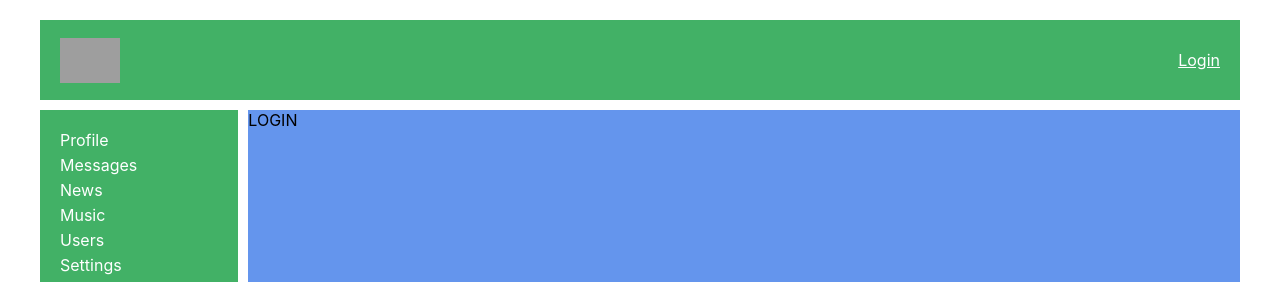
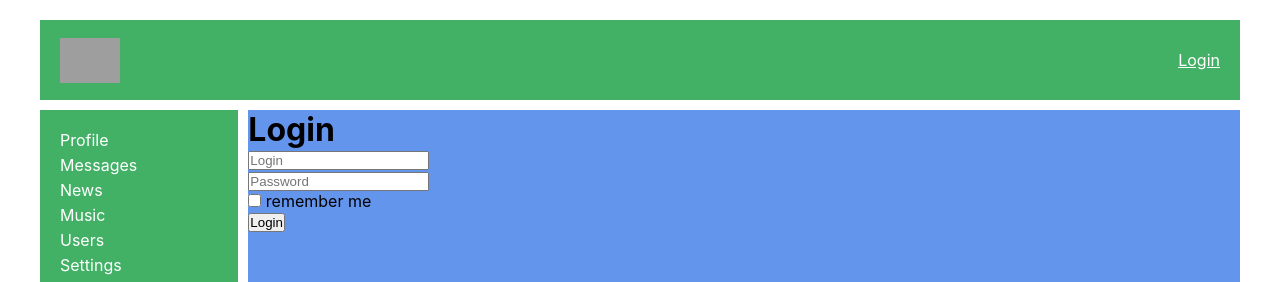
Before and after one commit to Belevanceva-Kate/react-social-network, a React (Create React App) app: page /login in a window 1280 px wide. Shown: the top 282 px of the page. Built offline with nearby package versions, Linux system fonts and the light colour scheme; no server answers; grey boxes are pictures that could not be loaded.

Commit message:
add redux-form

```diff
--- a/package.json
+++ b/package.json
@@ -13,6 +13,7 @@
     "react-router-dom": "^5.2.0",
     "react-scripts": "4.0.1",
     "redux": "^4.0.5",
+    "redux-form": "^8.3.7",
     "redux-thunk": "^2.3.0",
     "web-vitals": "^0.2.4"
   },
--- a/src/api/api.js
+++ b/src/api/api.js
@@ -37,8 +37,8 @@ export const profileAPI = {
         return instance.get(`profile/status/` + userId)
             .then(response => response.data);
     },
-    updateStatus(userId, status) {
-        return instance.get(`profile/status/` + userId, {
+    updateStatus(status) {
+        return instance.put(`profile/status`, {
                 status: status
             })
             .then(response => response.data);
--- a/src/components/Login/Login.jsx
+++ b/src/components/Login/Login.jsx
@@ -1,9 +1,20 @@
+import LoginForm from './LoginForm/LoginForm';
+import { reduxForm } from 'redux-form';
 import cls from './Login.module.css';
 
+const LoginReduxForm = reduxForm({
+    form: 'login'
+})(LoginForm);
+
 const Login = (props) => {
+    const onSubmit = (formData) => {
+
+    }
+
     return (
         <div className={ cls.login }>
-            LOGIN
+            <h1>Login</h1>
+            <LoginReduxForm onSubmit={ onSubmit } />
         </div>
     );
 }
--- /dev/null
+++ b/src/components/Login/LoginForm/LoginForm.jsx
@@ -0,0 +1,34 @@
+import cls from './LoginForm.module.css';
+import { Field } from 'redux-form';
+
+const LoginForm = (props) => {
+    return (
+        <div className={ cls.login }>
+            <form onSubmit={ props.handleSubmit }>
+                <div>
+                    <Field
+                        component={ 'input' }
+                        name={ 'login' }
+                        placeholder='Login' />
+                </div>
+                <div>
+                    <Field
+                        component={ 'input' }
+                        name={ 'password' }
+                        placeholder={ 'Password' } />
+                </div>
+                <div>
+                    <Field
+                        component={ 'input' }
+                        name={ 'rememberMe' }
+                        type={ 'checkbox' } /> remember me
+                </div>
+                <div>
+                    <button>Login</button>
+                </div>
+            </form>
+        </div>
+    );
+}
+
+export default LoginForm;
--- a/src/components/Profile/Info/Info.jsx
+++ b/src/components/Profile/Info/Info.jsx
@@ -62,7 +62,11 @@ const Info = (props) => {
 						? <div className={ cls.about }>{ props.profile.aboutMe }</div>
 						: null
 					}
-					<Status status='Hi' />
+					{
+						props.status
+						? <Status status={ props.status } updateStatus={ props.updateStatus } />
+						: null
+					}
 					{
 						socialsElements.length > 0
 							? <div className={ cls.socials }>
--- a/src/components/Profile/Info/Status/Status.jsx
+++ b/src/components/Profile/Info/Status/Status.jsx
@@ -3,16 +3,27 @@ import cls from './Status.module.css';
 
 class Status extends React.Component {
     state = {
-        editMode: false
+        editMode: false,
+        status: this.props.status
     }
 
-    // activateEditMode = () => {
-    activateEditMode() {
+    componentDidUpdate(prevProps, prevState) {
+        if (prevProps.status !== this.props.status) {
+            this.setState({ status: this.props.status });
+        }
+    }
+
+    activateEditMode = () => {
         this.setState({ editMode: true });
     }
 
-    deactivateEditMode() {
+    deactivateEditMode = () => {
         this.setState({ editMode: false });
+        this.props.updateStatus(this.state.status);
+    }
+
+    onStatusChange = (e) => {
+        this.setState({ status: e.currentTarget.value });
     }
 
     render() {
@@ -22,8 +33,8 @@ class Status extends React.Component {
                     !this.state.editMode &&
                     <div className={ cls.content }>
                         <span
-                            onDoubleClick={ this.activateEditMode.bind(this) }
-                        >{ this.props.status }</span>
+                            onDoubleClick={ this.activateEditMode }
+                        >{ this.props.status || '---' }</span>
                     </div>
                 }
                 {
@@ -31,9 +42,10 @@ class Status extends React.Component {
                     <div className={ cls.input }>
                         <input
                             type='text'
-                            value={ this.props.status }
-                            onBlur={  this.deactivateEditMode.bind(this) }
+                            value={ this.state.status }
+                            onBlur={  this.deactivateEditMode }
                             autoFocus={ true }
+                            onChange={ this.onStatusChange }
                         />
                     </div>
                 }
--- a/src/components/Profile/Profile.jsx
+++ b/src/components/Profile/Profile.jsx
@@ -5,7 +5,11 @@ import cls from './Profile.module.css';
 const Profile = (props) => {
 	return (
 		<div className={ cls.profile }>
-			<Info profile={ props.profile } />
+			<Info
+				profile={ props.profile }
+				status={ props.status }
+				updateStatus={ props.updateStatus }
+			/>
 			<PostsContainer />
 		</div>
 	);
--- a/src/components/Profile/ProfileContainer.jsx
+++ b/src/components/Profile/ProfileContainer.jsx
@@ -1,9 +1,9 @@
 import React from 'react';
 import { compose } from 'redux';
 import { connect } from 'react-redux';
-import { withRouter, Redirect } from 'react-router';
+import { withRouter } from 'react-router';
 import { withAuthRedirect } from '../../hoc/withAuthRedirect';
-import { getProfile } from '../../redux/reducers/profile';
+import { getProfile, getStatus, updateStatus } from '../../redux/reducers/profile';
 import Profile from './Profile';
 
 
@@ -16,6 +16,7 @@ class ProfileContainer extends React.Component {
         if (!userId) { userId = 2; }
 
         this.props.getProfile(userId);
+        this.props.getStatus(userId);
     }
 
     render() {
@@ -23,6 +24,8 @@ class ProfileContainer extends React.Component {
             // прокидываем все пропсы дочернему компоненту
             <Profile { ...this.props }
                 profile={ this.props.profile }
+                status={ this.props.status }
+                updateStatus={ this.props.updateStatus }
             />
         );
     }
@@ -33,12 +36,13 @@ class ProfileContainer extends React.Component {
 const mapStateToProps = (state) => {
     return {
         profile: state.profile.profile,
-        userId: state.auth.userId
+        userId: state.auth.userId,
+        status: state.profile.status
     }
 }
 
 export default compose(
-    connect(mapStateToProps, { getProfile }),
+    connect(mapStateToProps, { getProfile, getStatus, updateStatus }),
     withRouter,
     // withAuthRedirect
 )(ProfileContainer);
--- a/src/redux/reducers/profile.js
+++ b/src/redux/reducers/profile.js
@@ -78,4 +78,13 @@ export const getStatus = (userId) => (dispatch) => {
         });
 }
 
+export const updateStatus = (status) => (dispatch) => {
+    profileAPI.updateStatus(status)
+        .then(data => {
+            if (data.resultCode === 0) {
+                dispatch(setStatus(status));
+            }
+        });
+}
+
 export default profileReducer;
--- a/src/redux/redux-store.js
+++ b/src/redux/redux-store.js
@@ -1,5 +1,6 @@
 import { applyMiddleware, combineReducers, createStore } from 'redux';
 import thunkMiddleware from 'redux-thunk';
+import { reducer as formReducer } from 'redux-form'
 import authReducer from './reducers/auth';
 import profileReducer from './reducers/profile';
 import dialogsReducer from './reducers/dialogs';
@@ -11,7 +12,8 @@ let reducers = combineReducers({
     profile: profileReducer,
     dialogs: dialogsReducer,
     sidebar: sidebarReducer,
-    users: usersReducer
+    users: usersReducer,
+    form: formReducer
 });
 
 let store = createStore(reducers, applyMiddleware(thunkMiddleware));
```
Also changed, not shown: src/components/Login/LoginForm/LoginForm.module.css (added), 2 other files (tests, documents, lock files or other folders).
